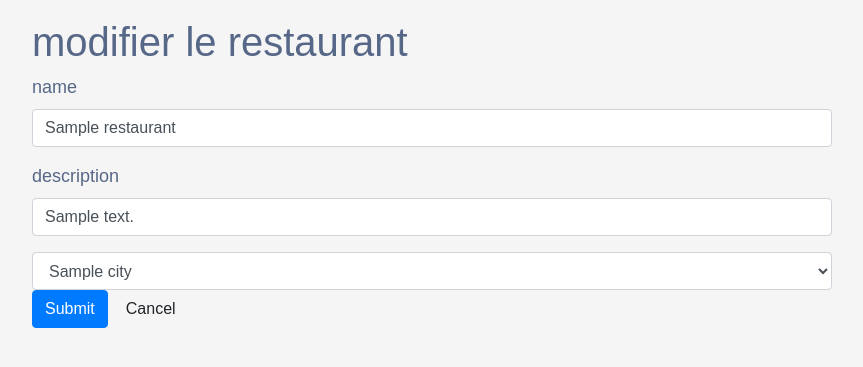
After one commit to zakariataryq01/restaumanage-TARYQ_Zakaria, a Symfony app: template templates/restaurant/form-editrestaurant.html.twig in a window 1280 px wide. The commit adds this page. Shown: the top 367 px of the page, without its empty margins (208-1071 px from the left). Run offline with Twig, Linux system fonts and the light colour scheme; the template is opened without the code that fills it: most values are stand-ins (such as "Sample title", 1, 10 or a date in 2020); some libraries are stand-ins or nearby versions.

Commit message:
add twigs  : delete  and update for restaurant

```diff
--- /dev/null
+++ b/templates/restaurant/form-editrestaurant.html.twig
@@ -0,0 +1,31 @@
+{% extends 'base.html.twig' %}
+
+{% block title %}Hello restaurant!{% endblock %}
+
+{% block body %}
+    <style>
+        .example-wrapper { margin: 1em auto; max-width: 800px; width: 95%; font: 18px/1.5 sans-serif; }
+        .example-wrapper code { background: #F5F5F5; padding: 2px 6px; }
+    </style>
+    <div class="example-wrapper">
+        <h1>modifier le restaurant</h1>
+        <form method="post"  action="{{ path('editrestaurant', { 'id': restaurant.id }) }}">
+            <div class="form-group">
+                <label for="race">name</label>
+                <input type="text" class="form-control" name="name" value="{{ restaurant.name }}" placeholder="Entrer le nom  " required>
+            </div>
+            <div class="form-group">
+                <label for="nom">description</label>
+                <input type="text" class="form-control" name="description"  value="{{ restaurant.description }}" placeholder="Entrer la description" required>
+            </div>
+            <select class="form-control" name="city" required>
+                {% for city in cities %}
+                    <option value="{{ city.id }}">{{ city.name }}</option>
+                {% endfor %}
+            </select>
+            <button type="submit" class="btn btn-primary">Submit</button>
+            <input type="button" class="btn btn-default" value="Cancel" onclick="location.href('/restaurant');">
+        </form>
+
+    </div>
+{% endblock %}
--- a/templates/restaurant/index.html.twig
+++ b/templates/restaurant/index.html.twig
@@ -28,7 +28,7 @@
                         <div class="col-sm-6">
                             <a href="/addrestaurant" class="btn btn-success"><i class="material-icons">&#xE147;</i> <span>ajouter restaurant</span></a>
                             <a href="#" onclick="return confirm('are u sure to delete all  animals?')" class="btn btn-danger"><i class="material-icons">&#xE15C;</i> <span>supprimer All</span></a>
-                            <a onclick="" class="btn btn-danger"><i class="material-icons">&#xE15C;</i> <span>supprimer checkbox</span></a>
+
                         </div>
                     </div>
                 </div>
@@ -61,8 +61,8 @@
                             <td>{{ restaurant.description }}</td>
                             <td>{{ restaurant.getCreateAt()| date }}</td>
                             <td>
-                                <a href="restaurant\edit\" class="edit" ><i class="material-icons" data-toggle="tooltip" title="Edit">&#xE254;</i></a>
-                                <a href="restaurant\delete\" onclick="return confirm('are u sure to delete the animal?')" class="delete"><i class="material-icons" data-toggle="tooltip" title="Delete">&#xE872;</i></a>
+                                <a href="editrestaurant\{{ restaurant.id }}" class="edit" ><i class="material-icons" data-toggle="tooltip" title="Edit">&#xE254;</i></a>
+                                <a href="deleterestaurant\{{ restaurant.id }}" onclick="return confirm('are u sure to delete the animal?')" class="delete"><i class="material-icons" data-toggle="tooltip" title="Delete">&#xE872;</i></a>
                             </td>
                         </tr>
 
```
Also changed, not shown: src/Controller/RestaurantController.php (+24 -7 lines).
